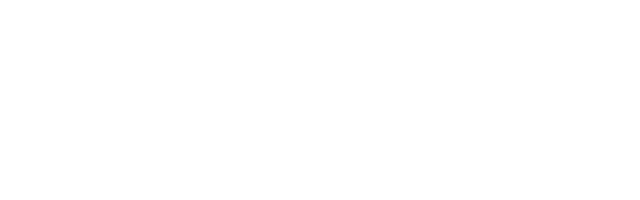
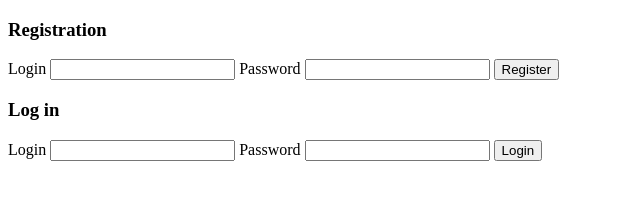
Before and after one commit to delieva/cryptography, a website: page lab5/frontend/index.html in a window 1280 px wide. Shown: the whole page, without its empty margins (0-640 px from the left). Drawn offline with Linux system fonts and the light colour scheme.

Commit message:
basic inputs

```diff
--- a/lab5/frontend/index.html
+++ b/lab5/frontend/index.html
@@ -5,6 +5,26 @@
     <title>Title</title>
 </head>
 <body>
-
+    <div>
+        <h3>Registration</h3>
+        <form>
+            <label for="reg-login">Login</label>
+            <input id="reg-login" type="text"/>
+            <label for="reg-pass">Password</label>
+            <input id="reg-pass" type="password"/>
+            <button type="submit">Register</button>
+        </form>
+    </div>
+    <div>
+        <h3>Log in</h3>
+        <form>
+            <label for="login">Login</label>
+            <input id="login" type="text"/>
+            <label for="pass">Password</label>
+            <input id="pass" type="password"/>
+            <button type="submit">Login</button>
+        </form>
+    </div>
 </body>
+<script src="./validator.js"></script>
 </html>
```
Also changed, not shown: lab3/lab3-1.js (added), lab5/frontend/validator.js (added).
